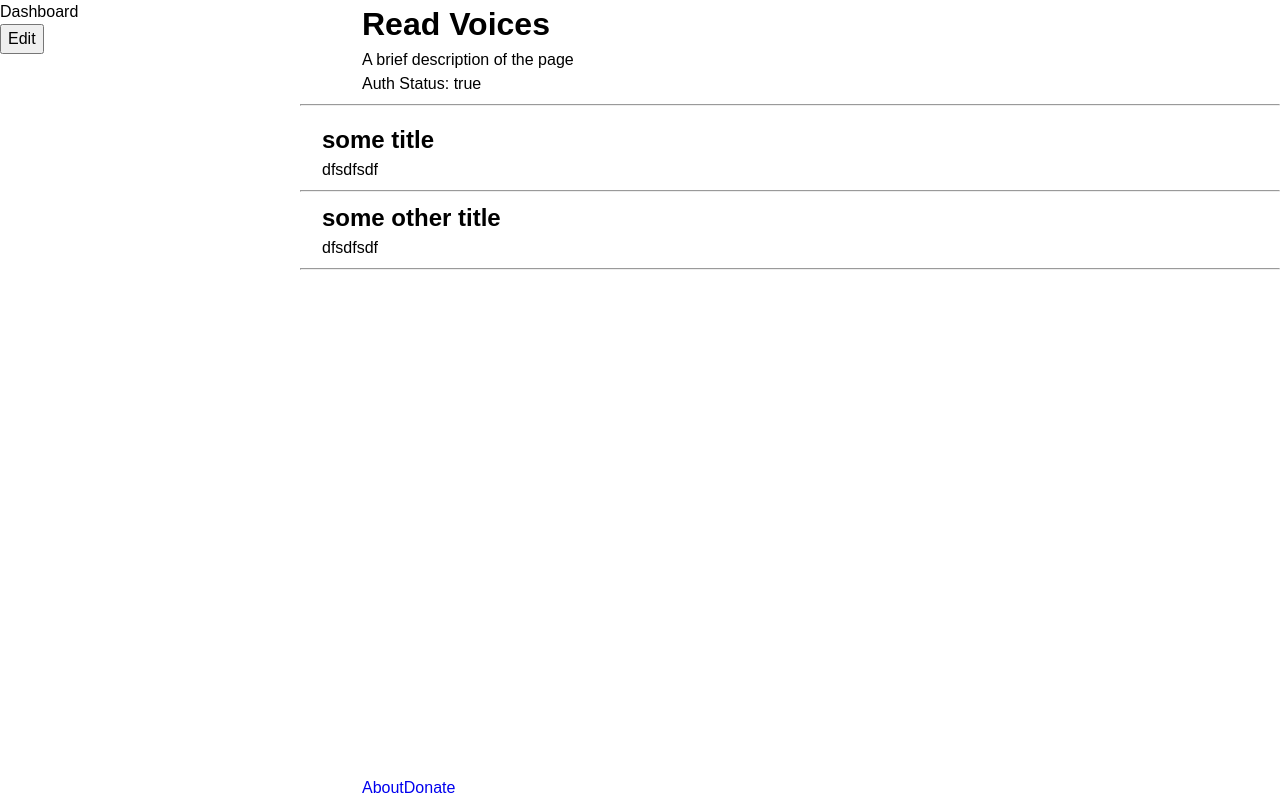
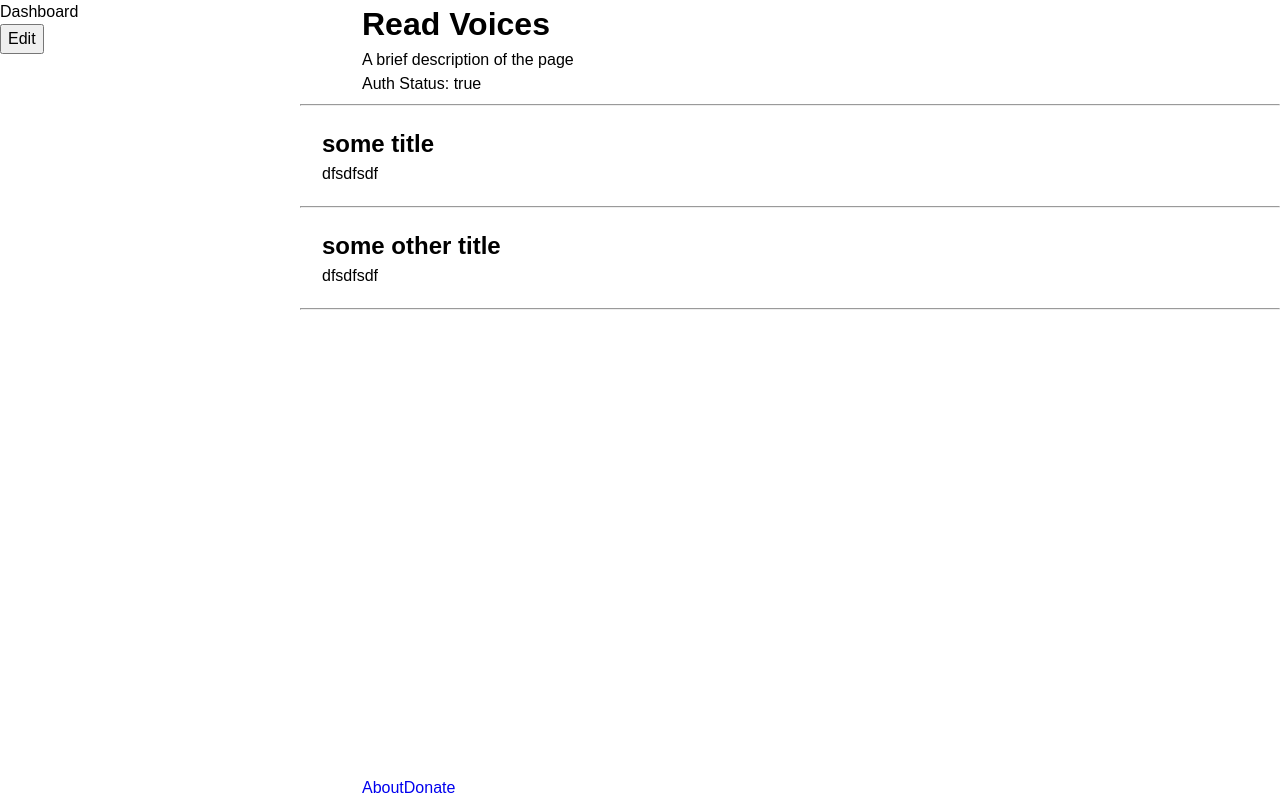
Before and after one commit to williamowen65/read_voices, a React app: page / in a window 1280 px wide. Built offline with nearby package versions, Linux system fonts and the light colour scheme.

Commit message:
going to bed

```diff
--- a/src/pages/home/Home.js
+++ b/src/pages/home/Home.js
@@ -50,10 +50,16 @@ export default function Home() {
 
 const HomeStyled = styled.div`
     ul {
+        hr {
+            padding: 0;
+            margin: 0;
+        }
         padding: 0;
+        margin: 0;
         li {
             display: flex;
             align-items: center;
+            margin: 20px 0;
         }
     }
 `;
```
Also changed, not shown: src/assets/resets.css (+7 -5 lines).
